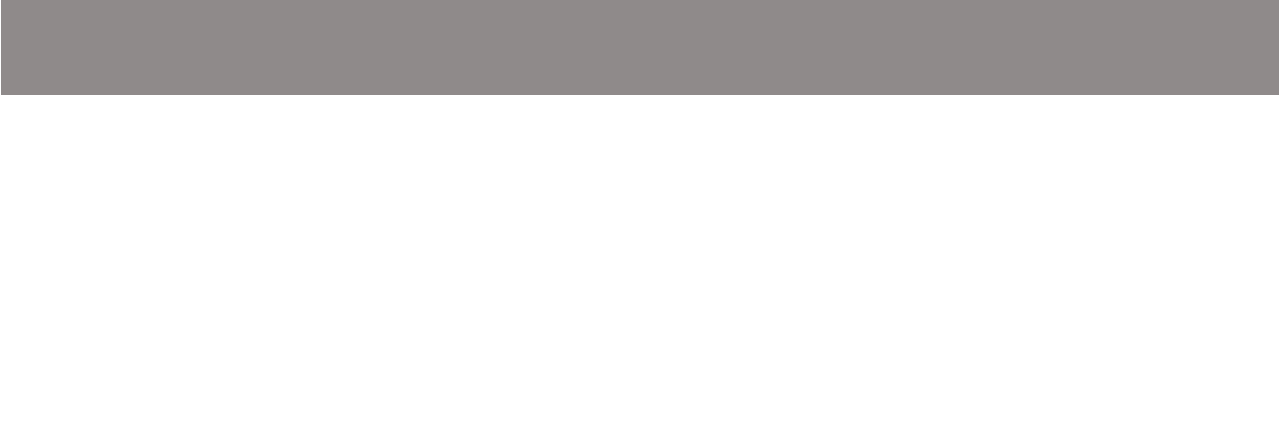
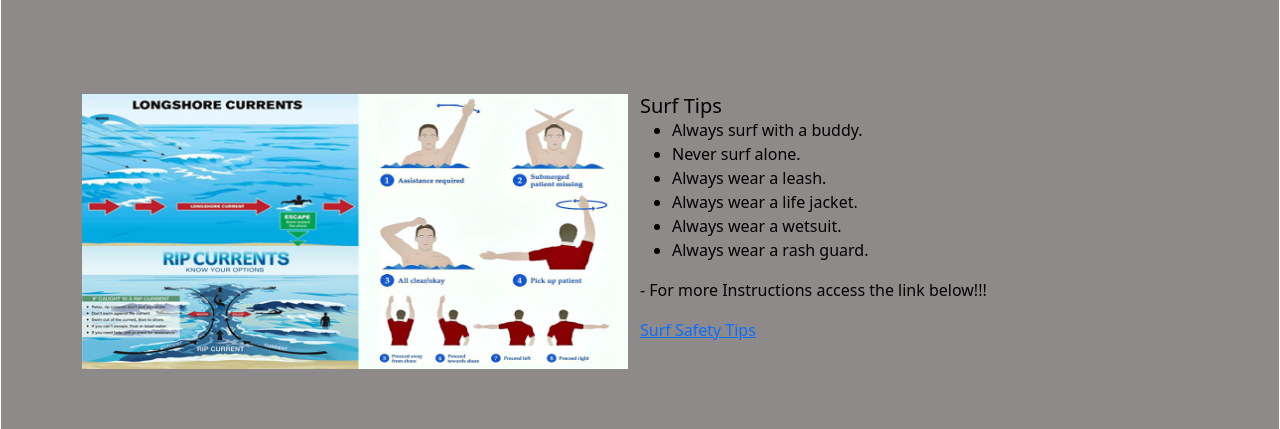
Before and after one commit to AltB22/Ocean_Pulse, a React (Create React App) app in the folder client/: page / in a window 1280 px wide. Shown: the part 2287-2716 px from the top of the page. Before the commit the page ends 2383 px from the top, so only its background shows below. Built offline with nearby package versions, Linux system fonts and the light colour scheme; grey boxes are pictures that could not be loaded.

Commit message:
coding in Home.js & styling and added Safety image

```diff
--- a/client/src/App.css
+++ b/client/src/App.css
@@ -58,6 +58,9 @@ body {
   height: 100%;
   color: rgb(0, 0, 0);
   background-color:  rgb(143, 138, 138);
+  display: flex;
+  flex-direction: column;
+  align-items: center;
 }
 
 .Text {
@@ -75,6 +78,19 @@ body {
   font-weight: bold;
   font-size: 20px;
 }
+
+.SafetyImage{
+  padding: 10px;
+  margin: 40px;
+  height: 100%;
+  display: flex;
+  flex-direction: column;
+}
+.Info {
+  flex-wrap: wrap-reverse;
+
+}
+
 
 
 .App-logo {
--- a/client/src/components/pages/home.js
+++ b/client/src/components/pages/home.js
@@ -1,6 +1,6 @@
 import React from "react";
 import Carousel from 'react-bootstrap/Carousel';
-import { Card, Col, Row } from 'react-bootstrap';
+import { Card, Col, Row, Container, Image } from 'react-bootstrap';
 import Image1 from '../images/image1.jpeg';
 import Image2 from '../images/image2.jpeg';
 import Image3 from '../images/image3.jpeg';
@@ -9,6 +9,7 @@ import Image5 from '../images/image.card1.webp';
 import Image6 from '../images/image.card2.jpeg';
 import Image7 from '../images/image.card3.jpg';
 import Image8 from '../images/image.card4.jpeg';
+import Safety from '../images/Surf_safety.png';
 
 
 const Home = () => {
@@ -114,13 +115,33 @@ const Home = () => {
       </br>
       <section className="SafetyVideo">
         <div className="Text">
-        <h1>Surfing Safety</h1>
-        <p> - Surfing is a great way to get exercise and enjoy the outdoors. But it can also be dangerous. If you're a beginner, you should learn how to surf safely. If you're an experienced surfer, you should still be careful. Here are some tips to help you stay safe while surfing.</p>
+          <h1>Surfing Safety</h1>
+          <p> - Surfing is a great way to get exercise and enjoy the outdoors. But it can also be dangerous. If you're a beginner, you should learn how to surf safely. If you're an experienced surfer, you should still be careful. Here are some tips to help you stay safe while surfing.</p>
         </div>
         <iframe title="This is a unique title" width="420" height="315"
           src="https://www.youtube.com/embed/tgbNymZ7vqY">
         </iframe>
-        </section>
+        <Container className="SafetyImage">
+          <Row xs={1} md={2} className="g-4">
+            <Card.Img variant="down" src={Safety} height="275px" width="100%" />
+            <Card.Body className="Info">
+              <Card.Title>Surf Tips</Card.Title>
+              <Card.Text>
+              <ul>
+                <li>Always surf with a buddy.</li>
+                <li>Never surf alone.</li>
+                <li>Always wear a leash.</li>
+                <li>Always wear a life jacket.</li>
+                <li>Always wear a wetsuit.</li>
+                <li>Always wear a rash guard.</li>
+              </ul>
+              <p>- For more Instructions access the link below!!!</p>
+                <a href="https://www.academyofsurfing.com/sports/surfing/learn-to-surf/surfing-safety">Surf Safety Tips</a>
+              </Card.Text>
+            </Card.Body>
+          </Row>
+        </Container>
+      </section>
 
     </>
   )
```
Also changed, not shown: client/src/components/images/Surf_safety.png (added).
